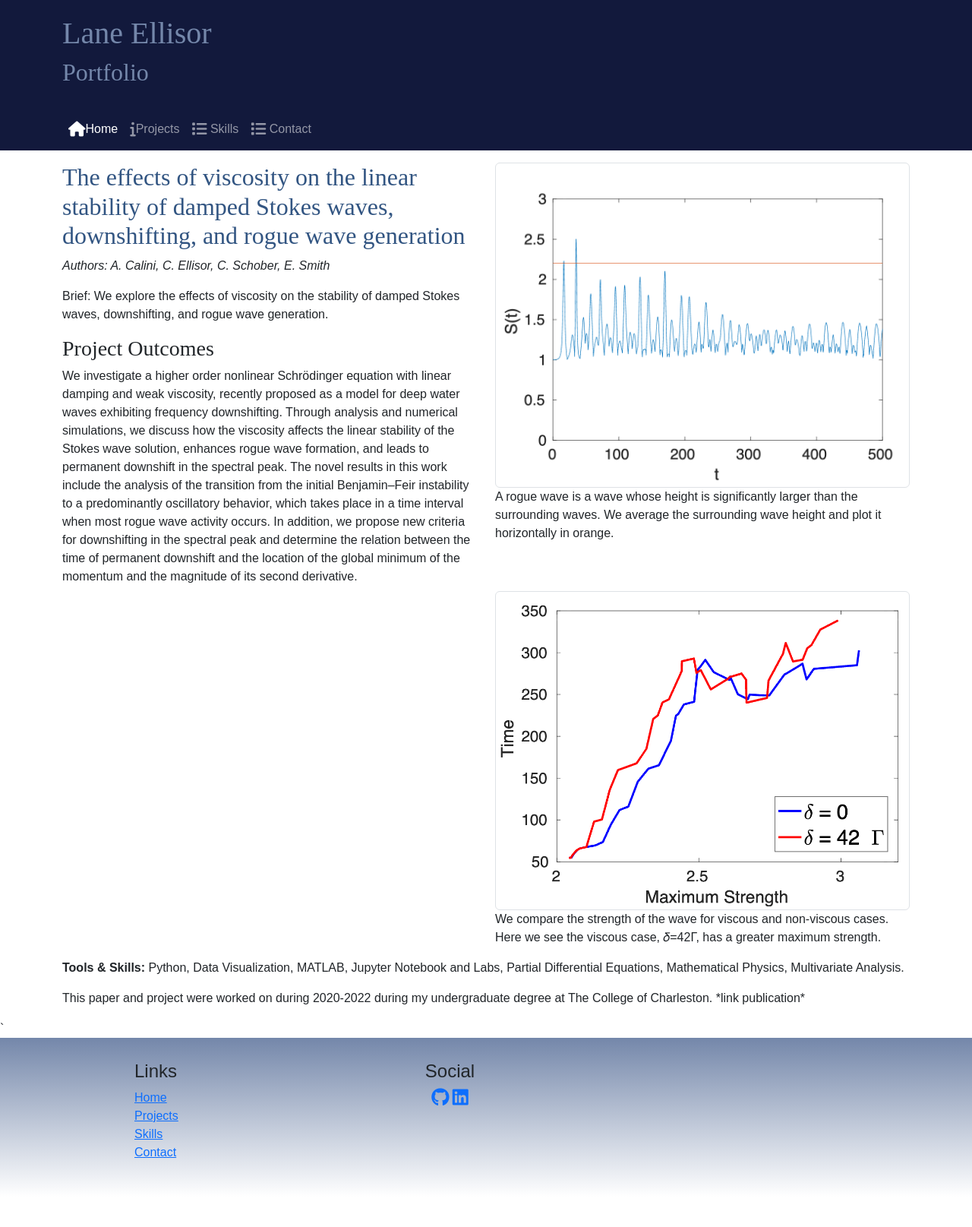
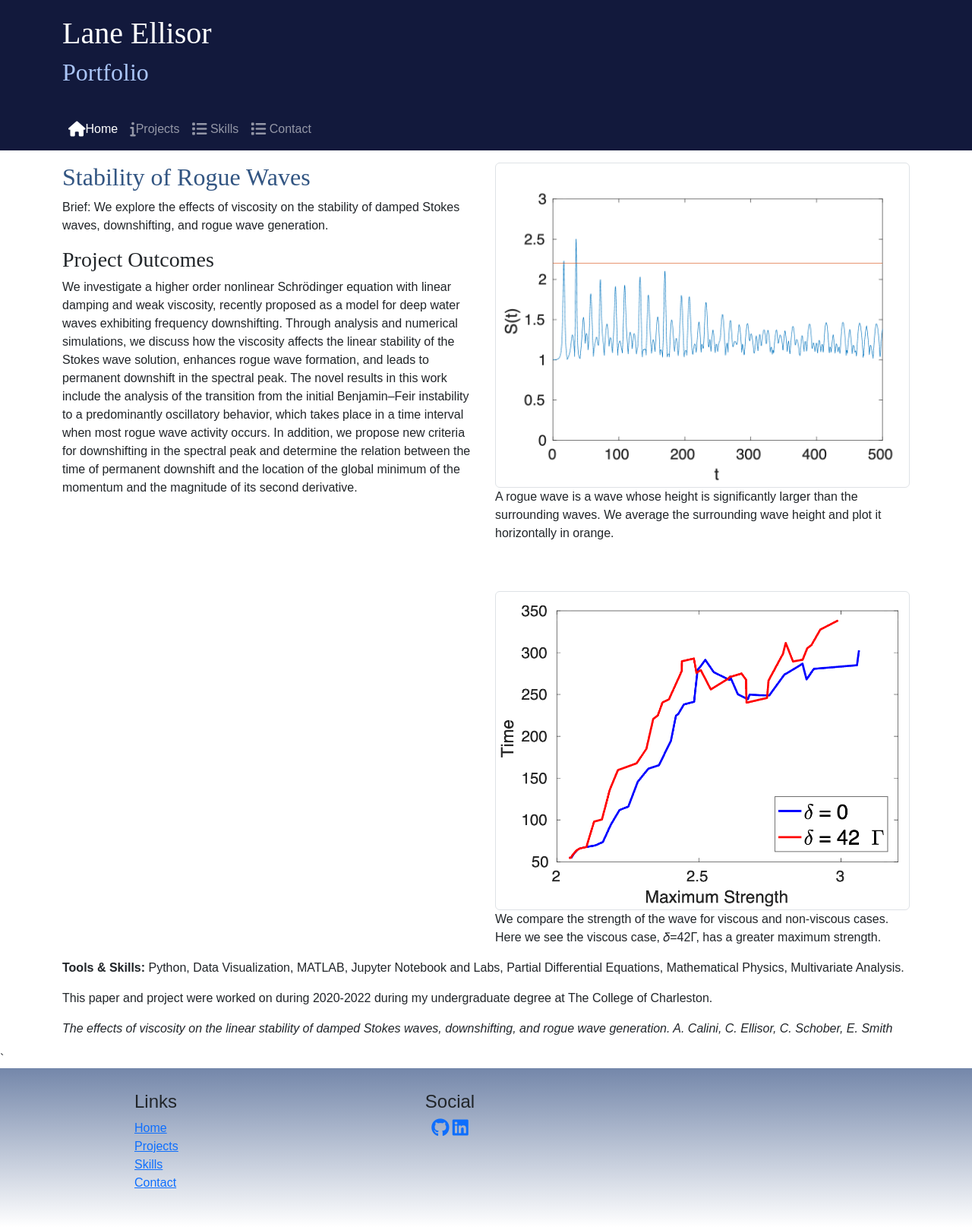
Before and after one commit to LaneEllisor/LaneEllisor.github.io, a plain HTML site: page roguewaves.html in a window 1280 px wide. Shown: the whole page at 76% size. Before the commit the page ends 1575 px from the top, so only its background shows below. Drawn offline with nearby package versions, Linux system fonts and the light colour scheme; a web font is replaced by a local one.

Commit message:
fixed padding in headers

```diff
--- a/css/styles.css
+++ b/css/styles.css
@@ -28,12 +28,12 @@
         header {
             padding: 20px;
             background-color: #12193C;
-            color:#7487AA;
+            color:#ffffff;
 
         }
 
         header h2 {
-            color: #7487AA;
+            color: #aac5f7;
         }
 
         footer {
@@ -51,3 +51,12 @@
                 background-color: #12193C;
 
         }
+
+        .center {
+
+            text-align: center;
+        }
+
+        .projectpad {
+            class: mt-3;
+        }
--- a/roguewaves.html
+++ b/roguewaves.html
@@ -81,8 +81,7 @@
         <div class="container">
             <div class="row">
                 <div class="col-6 mt-3">
-                    <h2> The effects of viscosity on the linear stability of damped Stokes waves, downshifting, and rogue wave generation </h2>
-                    <p> <em> Authors: A. Calini, C. Ellisor, C. Schober, E. Smith  </em> </p>
+                    <h2> Stability of Rogue Waves </h2>
                     <p> Brief: We explore the effects of viscosity on the stability of damped Stokes waves, downshifting, and rogue wave generation. </p>
                     <h3> Project Outcomes </h3>
                     <p>  We investigate a higher order nonlinear Schrödinger equation with linear damping and weak viscosity, recently proposed as a model for deep water waves exhibiting frequency downshifting. Through analysis and numerical simulations, we discuss how the viscosity affects the linear stability of the Stokes wave solution, enhances rogue wave formation, and leads to permanent downshift in the spectral peak. The novel results in this work include the analysis of the transition from the initial Benjamin–Feir instability to a predominantly oscillatory behavior, which takes place in a time interval when most rogue wave activity occurs. In addition, we propose new criteria for downshifting in the spectral peak and determine the relation between the time of permanent downshift and the location of the global minimum of the momentum and the magnitude of its second derivative. </div>
@@ -99,7 +98,9 @@
                 </div>
 
                 <p> <strong> Tools & Skills: </strong> Python, Data Visualization, MATLAB, Jupyter Notebook and Labs, Partial Differential Equations, Mathematical Physics, Multivariate Analysis. </p>
-                <p> This paper and project were worked on during 2020-2022 during my undergraduate degree at The College of Charleston. *link publication* </p>
+                <p> This paper and project were worked on during 2020-2022 during my undergraduate degree at The College of Charleston. </p>
+                <p><em> The effects of viscosity on the linear stability of damped Stokes waves, downshifting, and rogue wave generation. A. Calini, C. Ellisor, C. Schober, E. Smith  </em> </p>
+
             </div>
         </div>
     </main>
```
Also changed, not shown: contact.html (+5 -2 lines), projects.html (+2 -1 lines), skills.html (+1 -1 lines), 1 other file.
